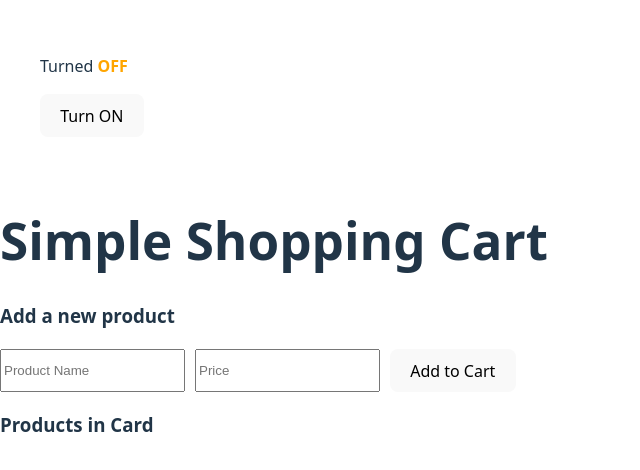
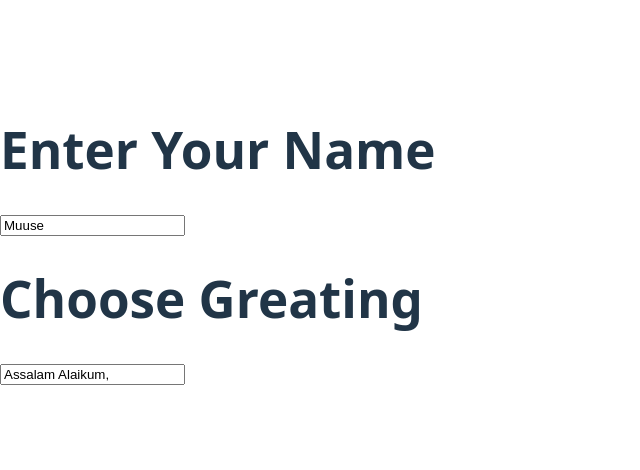
Before and after one commit to Mohmett/React-Challenges, a React (Vite) app: page / in a window 1280 px wide. Shown: the part 164-634 px from the top of the page, without its empty margins (0-640 px from the left). Built offline with nearby package versions, Linux system fonts and the light colour scheme.

Commit message:
Exercise 6

```diff
--- a/src/App.jsx
+++ b/src/App.jsx
@@ -3,18 +3,20 @@ import Blog from "./Blog";
 import UsercardExercise3 from "./UsercardExercise3";
 import ToggleExercise4 from "./toggleExercise4";
 import ShoppingCart from "./ShoppingCart";
+import Exercise6 from "./Exercise6";
 
 function App() {
   return (
     <>
-      {/* <Usercard />
-      <Blog />
-      <UsercardExercise3 name="Ahmed" email="ahmed@info..." />
+      {/* <Usercard /> */}
+      {/* <Blog /> */}
+      {/* <UsercardExercise3 name="Ahmed" email="ahmed@info..." />
       <UsercardExercise3 name="Muqtar" email="muqtar@info..." />
       <UsercardExercise3 name="Muse" email="muse@info..." />
       <UsercardExercise3 name="abdi" email="abdi@info..." /> */}
-      <ToggleExercise4 />
-      <ShoppingCart />
+      {/* <ToggleExercise4 /> */}
+      {/* <ShoppingCart /> */}
+      <Exercise6/>
     </>
   );
 }
--- /dev/null
+++ b/src/Exercise6.jsx
@@ -0,0 +1,25 @@
+import { useState,useEffect } from "react";
+
+
+const Exercise6=()=>{
+
+    const [documentTitle,setDocumentTitle]=useState("Assalam Alaikum, ");
+    const [name,setname]=useState("Muuse");
+
+    useEffect(()=>{
+        document.title=documentTitle+name;
+
+
+    },[documentTitle,name])
+
+    return(
+        <>
+        <h1>Enter Your Name</h1>
+        <input type="text" value={name} onChange={(e)=>setname(e.target.value)}/>
+        <h1>Choose Greating</h1>
+        <input type="text" value={documentTitle} onChange={(e)=>setDocumentTitle(e.target.value)} />
+        </>
+    )
+}
+
+export default Exercise6;
```
